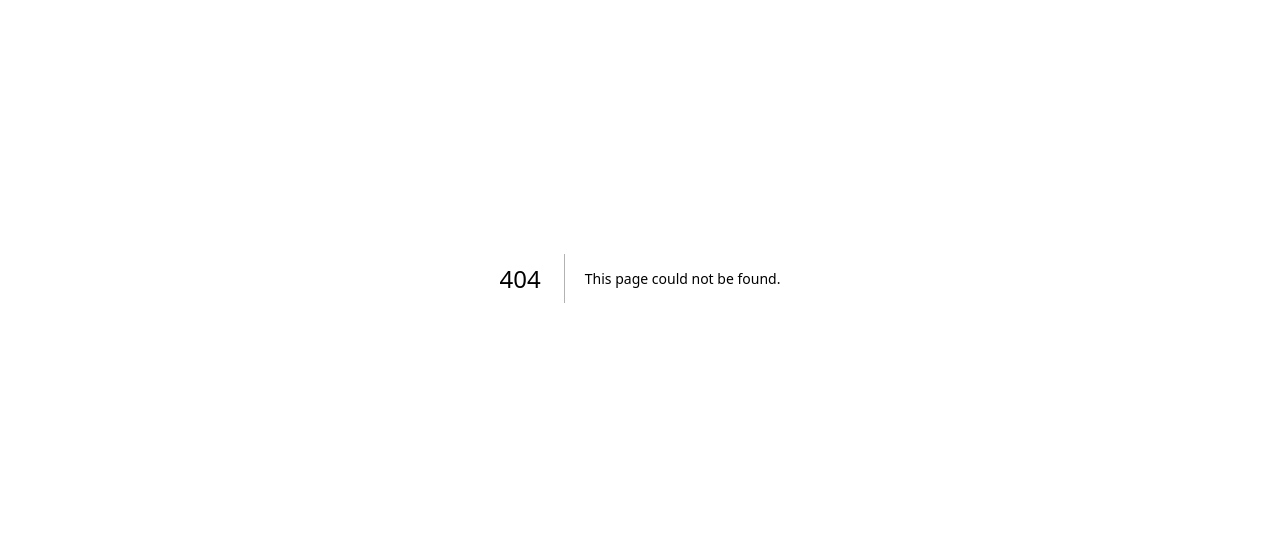
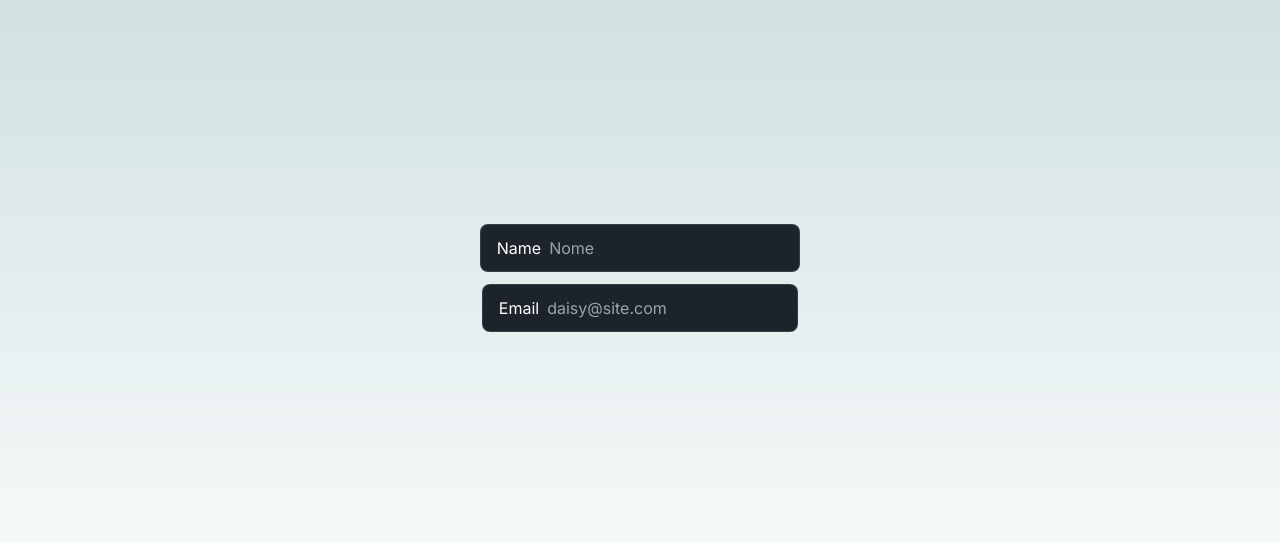
Before and after one commit to albertocester96/foots_next, a Next.js app in the folder foots-next/: page /autenticazione in a window 1280 px wide. Before the commit this address had no page. Shown: the part 122-664 px from the top of the page. Built offline with nearby package versions, Linux system fonts and the light colour scheme.

Commit message:
autenticazione-layout

```diff
--- /dev/null
+++ b/foots-next/src/app/autenticazione/page.js
@@ -0,0 +1,9 @@
+import SignUp from "@/components/SignUp-form";
+
+export default function Autenticazione() {
+    return (
+        <div>
+            <SignUp />
+        </div>
+        );
+}
--- a/foots-next/src/app/page.js
+++ b/foots-next/src/app/page.js
@@ -1,9 +1,9 @@
-import Signup from "./signup/page";
+import ButtonAuth from "@/components/ButtonAuth";
 
 export default function Home() {
   return (
-    <main className="flex min-h-screen flex-col items-center justify-between p-10">
-      <Signup />
+    <main className="flex min-h-screen flex-col items-center justify-center p-10">
+      <ButtonAuth />
     </main>
   );
 }
--- a/foots-next/src/app/signup/page.js
+++ /dev/null
@@ -1,9 +0,0 @@
-import Button from "@/components/Button"
-
-export default function Signup() {
-    return(
-        <div className="flex min-h-screen flex-col justify-center items-center">
-            <Button />
-        </div>
-    )
-}
--- a/foots-next/src/components/Button.js
+++ b/foots-next/src/components/ButtonAuth.js
@@ -1,10 +1,10 @@
 import Link from "next/link"
 
-export default function Button() {
+export default function ButtonAuth() {
     return(
         <button className="btn sm:btn-sm bg-primary text-white border-none rounded-lg" >
-            <Link href="/login">
-                Vai al login
+            <Link href="/autenticazione">
+                Login
             </Link>
         </button>
     )
--- /dev/null
+++ b/foots-next/src/components/SignUp-form.js
@@ -0,0 +1,17 @@
+
+export default function SignUp() {
+    return(
+        <div className="flex min-h-screen flex-col justify-center items-center">
+            <main className="flex min-h-screen flex-col items-center justify-center text-white space-y-3"  >
+                <label className="input input-bordered flex items-center gap-2 ">
+                    Name
+                    <input type="text" className="grow" placeholder="Nome" />
+                </label>
+                <label className="input input-bordered flex items-center gap-2">
+                    Email
+                    <input type="text" className="grow" placeholder="daisy@site.com" />
+                </label>
+            </main>
+        </div>
+    )
+}
--- a/foots-next/tailwind.config.js
+++ b/foots-next/tailwind.config.js
@@ -9,6 +9,6 @@ module.exports = {
     require('daisyui')
   ],
   daisyui: {
-    themes: ["forest"]
+    themes: ["dark"]
   }
 };
```
